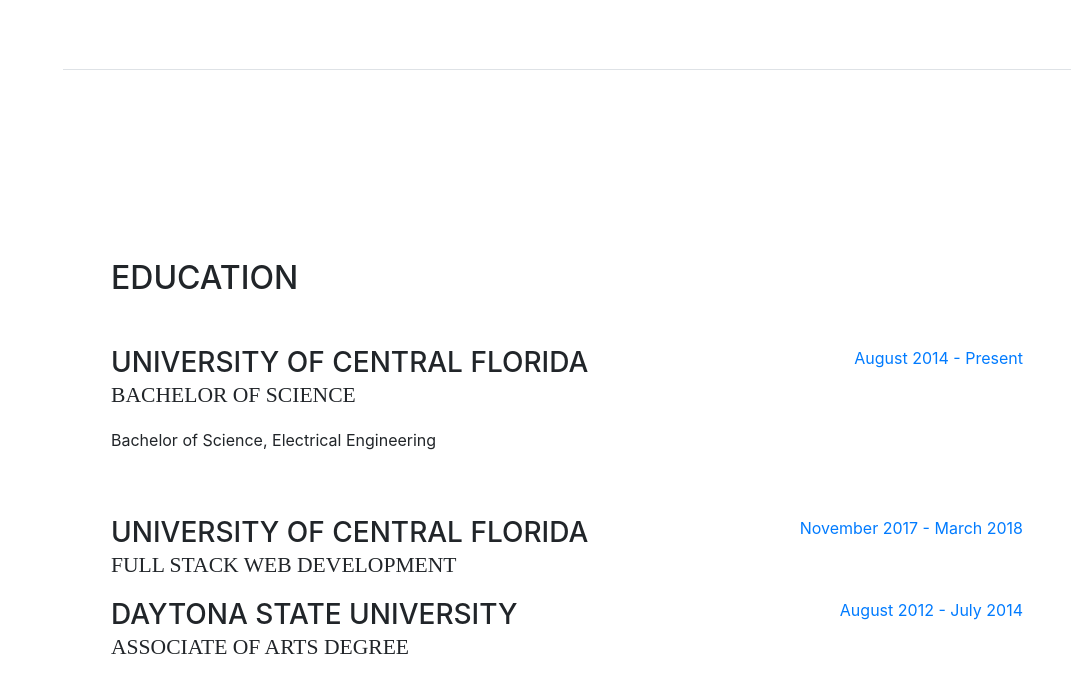
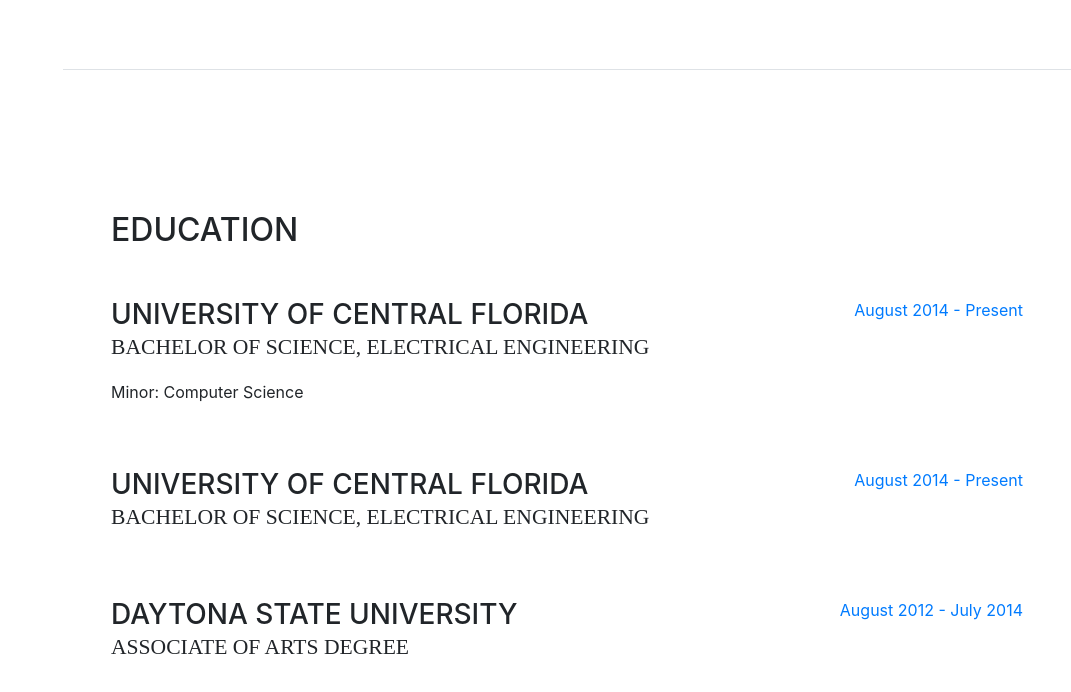
Before and after one commit to bjames9076/profile, a website with bundled scripts: page index.html in a window 1280 px wide. Shown: the part 1530-2222 px from the top of the page, without its empty margins (209-1280 px from the left). Built offline with nearby package versions, Linux system fonts and the light colour scheme; a web font is replaced by a local one.

Commit message:
edit edut

```diff
--- a/index.html
+++ b/index.html
@@ -133,8 +133,18 @@
           <div class="resume-item d-flex flex-column flex-md-row mb-5">
             <div class="resume-content mr-auto">
               <h3 class="mb-0">University of Central Florida</h3>
-              <div class="subheading mb-3">Bachelor of Science</div>
-              <div>Bachelor of Science, Electrical Engineering </div>
+              <div class="subheading mb-3">Bachelor of Science, Electrical Engineering</div>
+              <p>Minor: Computer Science </p>
+            </div>
+            <div class="resume-date text-md-right">
+              <span class="text-primary">August 2014 - Present</span>
+            </div>
+          </div>
+
+          <div class="resume-item d-flex flex-column flex-md-row mb-5">
+            <div class="resume-content mr-auto">
+              <h3 class="mb-0">University of Central Florida</h3>
+              <div class="subheading mb-3">Bachelor of Science, Electrical Engineering</div>
               <p></p>
             </div>
             <div class="resume-date text-md-right">
@@ -142,25 +152,14 @@
             </div>
           </div>
 
-          <div class="resume-item d-flex flex-column flex-md-row">
+          <div class="resume-item d-flex flex-column flex-md-row mb-5">
             <div class="resume-content mr-auto">
-              <h3 class="mb-0">University of Central Florida</h3>
-              <div class="subheading mb-3">Full Stack Web development</div>
+              <h3 class="mb-0">Daytona State University	</h3>
+              <div class="subheading mb-3">Associate of Arts Degree</div>
               <p></p>
             </div>
             <div class="resume-date text-md-right">
-              <span class="text-primary">November 2017 -  March 2018</span>
-            </div>
-          </div>
-
-          <div class="resume-item d-flex flex-column flex-md-row">
-            <div class="resume-content mr-auto">
-              <h3 class="mb-0">Daytona State University	</h3>
-              <div class="subheading mb-3">Associate of Arts Degree  </div>
-              <p></p>
-            </div>
-            <div class="resume-date text-md-right">
-              <span class="text-primary"> August 2012 - July 2014</span>
+              <span class="text-primary">August 2012 - July 2014</span>
             </div>
           </div>
 
```
